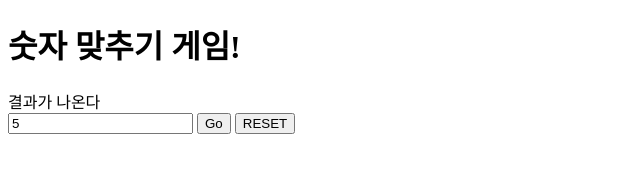
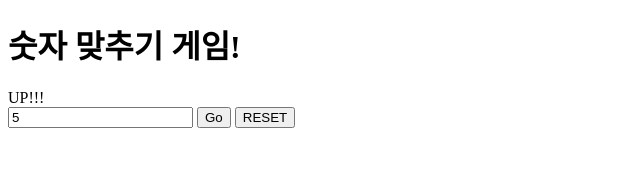
Before and after one commit to liondot/js_game_number, a plain HTML site: page index.html in a window 1280 px wide. Both pictures are taken after typing "5" into the empty fields and a click on the button "Go". Shown: the whole page, without its empty margins (0-640 px from the left). Drawn offline with Linux system fonts and the light colour scheme.

Commit message:
기회는 총 5번, 5번을 넘기면 더이상 버튼 클릭이 안됨

```diff
--- a/index.html
+++ b/index.html
@@ -10,7 +10,7 @@
 </head>
 <body>
   <h1>숫자 맞추기 게임!</h1>
-  <div>결과가 나온다</div>
+  <div id="result-area">결과가 나온다</div>
   <input id="user-input" type="number">
   <button id="play-button">Go</button>
   <button id="reset-button">RESET</button>
--- a/main.js
+++ b/main.js
@@ -12,7 +12,9 @@ let computerNum = 0;
 let playButton = document.getElementById("play-button");
 let userInput = document.getElementById('user-input');
 let resultArea = document.getElementById('result-area');
-let resetButton = document.getElementById('reset-button')
+let resetButton = document.getElementById('reset-button');
+let chance = 5;
+let gameOver = false;
 
 playButton.addEventListener('click', play);
 resetButton.addEventListener('click', reset)
@@ -22,21 +24,29 @@ function pickRandomNum() {
   console.log('정답' ,computerNum)
 }
   function play() {
-    console.log('게임시작')
+
+    chance --;
     let userValue = userInput.value;
     if(userValue < computerNum) {
-      console.log('UP!!!!')
+      resultArea.textContent="UP!!!"
     } else if (userValue > computerNum) {
-      console.log('DOWN!!!')
+      resultArea.textContent="DOWN!!!"
     } else {
-      console.log('정답입니다!!!')
+      resultArea.textContent="정답입니다!!!"
+    }
+    if(chance < 1) {
+      gameOver = true;
+    }
+
+    if(gameOver == true) {
+      playButton.disabled = true;
     }
   }
 
   function reset(){
     // 사용자가 작성한 창이 리셋되고
     userInput.value = ''
-    // 새로운 정답이 생성된고
+    // 새로운 정답이 생성되고
     pickRandomNum();
     resultArea.textContent = "정답을 맞춰보세요.!!!"
   }
```
